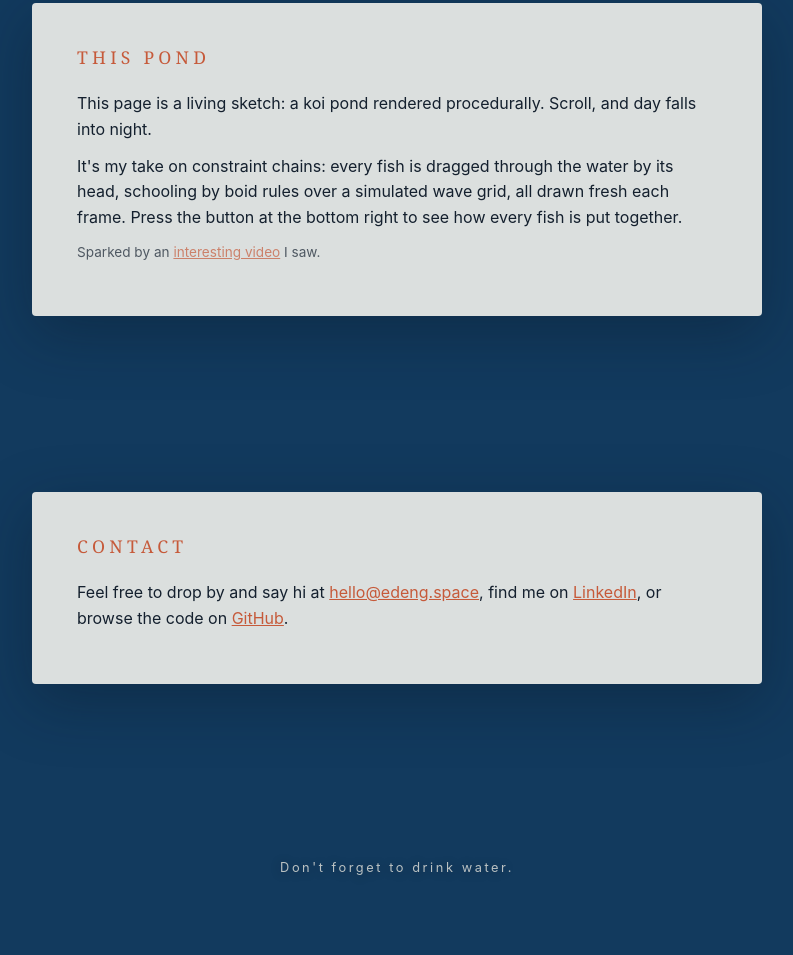
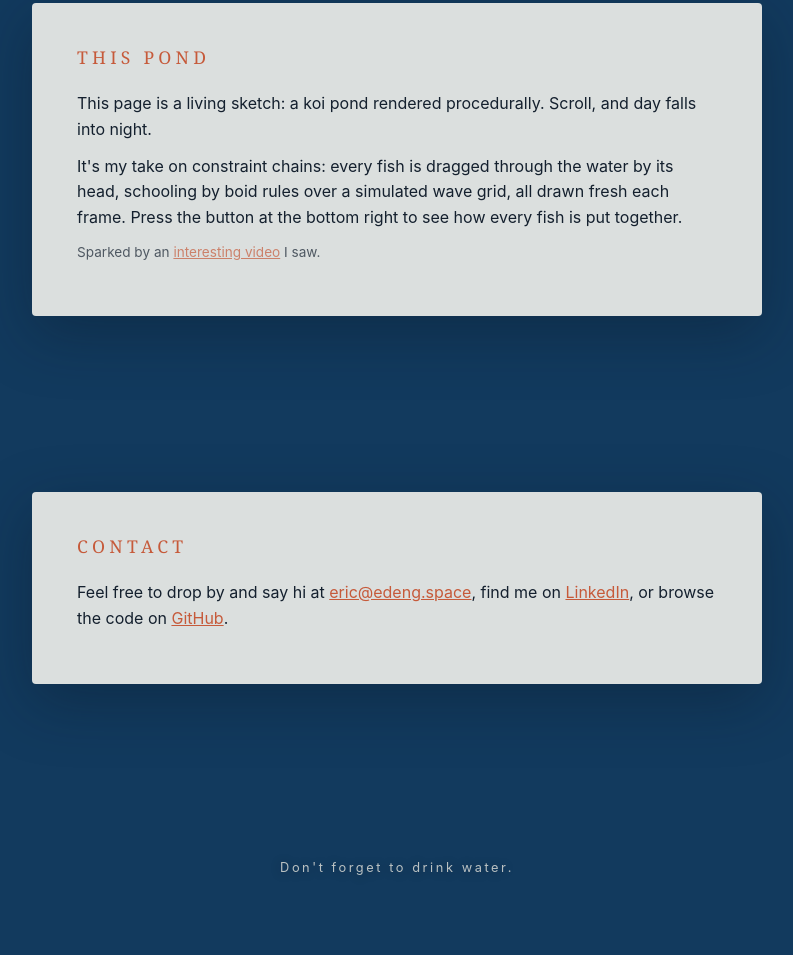
Before and after one commit to Lawnless1/procedural_animation, a website with bundled scripts: page website/index.html in a window 1280 px wide. Shown: the part 1275-2230 px from the top of the page, without its empty margins (243-1036 px from the left). Built offline with nearby package versions, Linux system fonts and the light colour scheme.

Commit message:
Contact email to eric@edeng.space

```diff
--- a/website/index.html
+++ b/website/index.html
@@ -316,7 +316,7 @@ Your browser does not support the HTML canvas tag.
         <section class="card" id="contact">
             <h2>CONTACT</h2>
             <p>Feel free to drop by and say hi at
-            <a href="mailto:hello@edeng.space">hello@edeng.space</a>, find me on
+            <a href="mailto:eric@edeng.space">eric@edeng.space</a>, find me on
             <a href="https://www.linkedin.com/in/eric-rr-deng/" target="_blank" rel="noopener">LinkedIn</a>, or browse
             the code on <a href="https://github.com/Lawnless1" target="_blank" rel="noopener">GitHub</a>.</p>
         </section>
```
